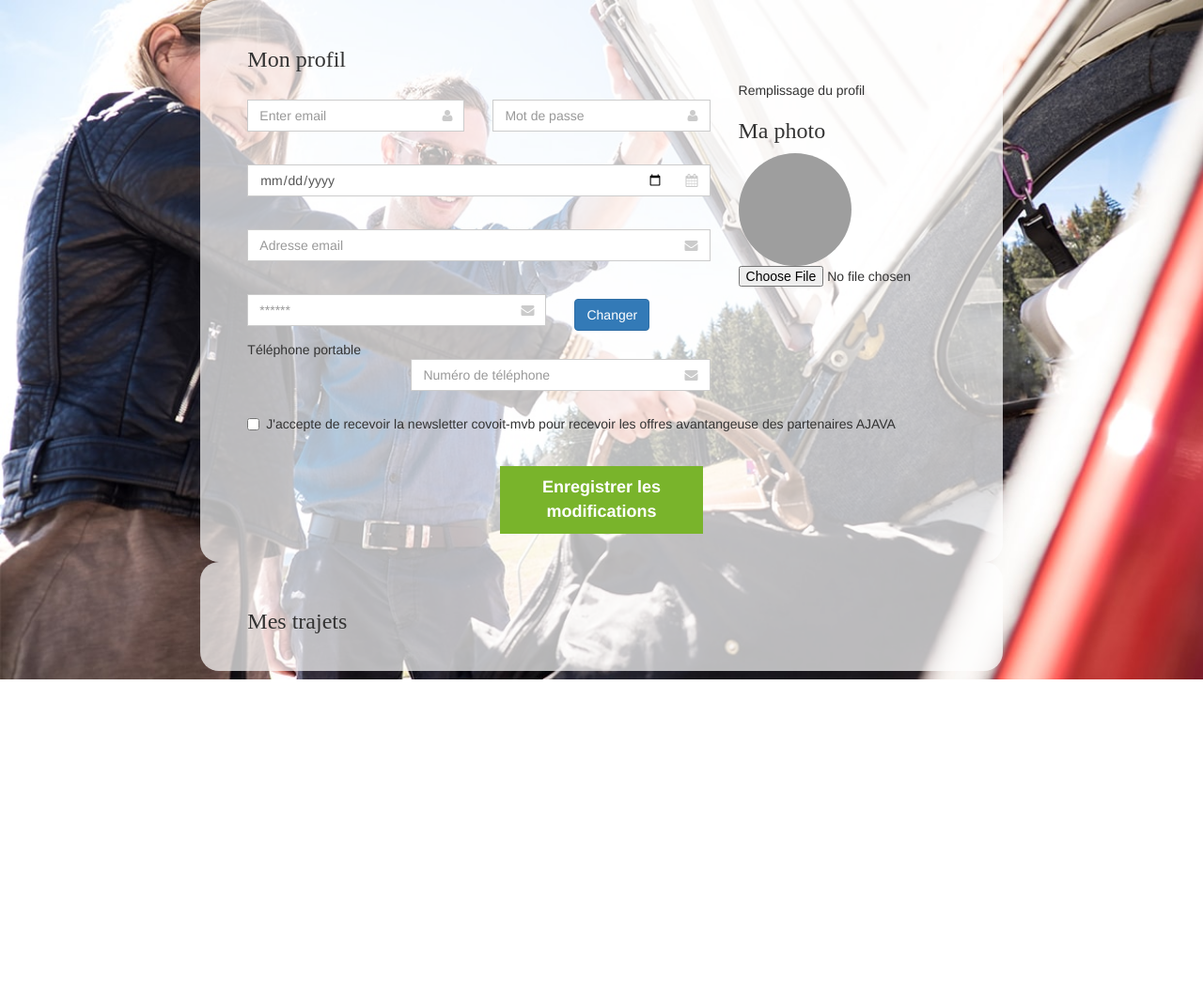
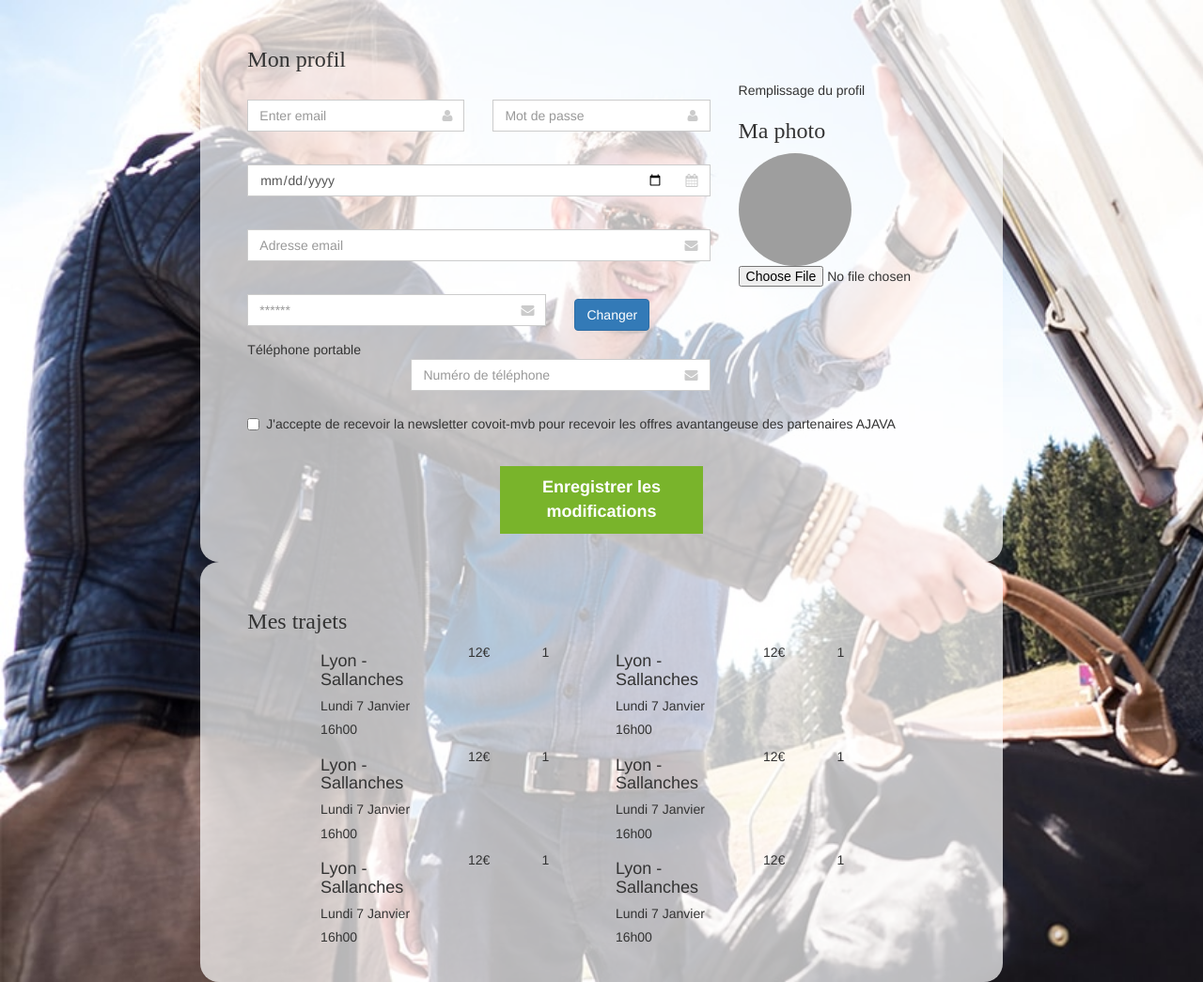
Before and after one commit to KristenGarnier/Integration_AJAVA, a website: page utilisateur.html in a window 1280 px wide. Shown: the whole page at 94% size. Before the commit the page ends 800 px from the top, so only its background shows below. Drawn offline with Linux system fonts and the light colour scheme; grey boxes are pictures that could not be loaded.

Commit message:
Html pour les trajets

```diff
--- /dev/null
+++ b/assets/JS/imageRemplacement.js
@@ -0,0 +1,17 @@
+$("#profile").change(function(){
+    readURL(this);
+});
+
+function readURL(input) {
+
+    if (input.files && input.files[0]) {
+        var reader = new FileReader();
+
+        reader.onload = function (e) {
+            $('.imageSet')
+                .attr('src', e.target.result)
+        };
+
+        reader.readAsDataURL(input.files[0]);
+    }
+}
--- a/utilisateur.html
+++ b/utilisateur.html
@@ -123,38 +123,90 @@
     </div>
     <div class="col-md-8 col-md-offset-2 inscription">
         <h3>Mes trajets</h3>
+        <div class="col-md-10 col-md-offset-1 voyages">
+            <div class="row">
+                <div class="col-md-6">
+                    <div class="row">
+                        <div class="col-md-6">
+                            <h4>Lyon - Sallanches</h4>
+                            <h5>Lundi 7 Janvier</h5>
+                            <h5>16h00</h5>
+                        </div>
+                        <div class="col-md-3">12€</div>
+                        <div class="col-md-3">1</div>
+                    </div>
+                </div>
+                <div class="col-md-6">
+                    <div class="row">
+                        <div class="col-md-6">
+                            <h4>Lyon - Sallanches</h4>
+                            <h5>Lundi 7 Janvier</h5>
+                            <h5>16h00</h5>
+                        </div>
+                        <div class="col-md-3">12€</div>
+                        <div class="col-md-3">1</div>
+                    </div>
+                </div>
+                <div class="col-md-6">
+                    <div class="row">
+                        <div class="col-md-6">
+                            <h4>Lyon - Sallanches</h4>
+                            <h5>Lundi 7 Janvier</h5>
+                            <h5>16h00</h5>
+                        </div>
+                        <div class="col-md-3">12€</div>
+                        <div class="col-md-3">1</div>
+                    </div>
+                </div>
+                <div class="col-md-6">
+                    <div class="row">
+                        <div class="col-md-6">
+                            <h4>Lyon - Sallanches</h4>
+                            <h5>Lundi 7 Janvier</h5>
+                            <h5>16h00</h5>
+                        </div>
+                        <div class="col-md-3">12€</div>
+                        <div class="col-md-3">1</div>
+                    </div>
+                </div>
+                <div class="col-md-6">
+                    <div class="row">
+                        <div class="col-md-6">
+                            <h4>Lyon - Sallanches</h4>
+                            <h5>Lundi 7 Janvier</h5>
+                            <h5>16h00</h5>
+                        </div>
+                        <div class="col-md-3">12€</div>
+                        <div class="col-md-3">1</div>
+                    </div>
+                </div>
+                <div class="col-md-6">
+                    <div class="row">
+                        <div class="col-md-6">
+                            <h4>Lyon - Sallanches</h4>
+                            <h5>Lundi 7 Janvier</h5>
+                            <h5>16h00</h5>
+                        </div>
+                        <div class="col-md-3">12€</div>
+                        <div class="col-md-3">1</div>
+                    </div>
+                </div>
+
+            </div>
+        </div>
     </div>
 </div>
 
 <script src="bower_components/jquery/dist/jquery.min.js"></script>
 <script src="bower_components/bootstrap/dist/js/bootstrap.min.js"></script>
 <script src="bower_components/modernizr/modernizr.js" async></script>
+<script src="assets/JS/imageRemplacement.js" async></script>
 
 <script>
     $(function () {
         $('[data-toggle="tooltip"]').tooltip()
     })
 </script>
-<script>
-    function readURL(input) {
-
-        if (input.files && input.files[0]) {
-            var reader = new FileReader();
-
-            reader.onload = function (e) {
-                console.log('test');
-                $('.imageSet')
-                        .attr('src', e.target.result)
-            }
-
-            reader.readAsDataURL(input.files[0]);
-        }
-    }
-
-    $("#profile").change(function(){
-        readURL(this);
-    });
-</script>
 
 
 </body>
```
